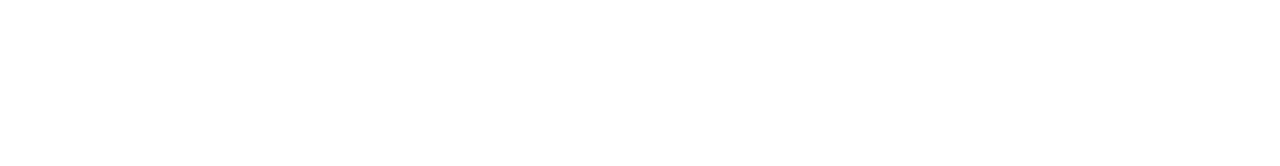
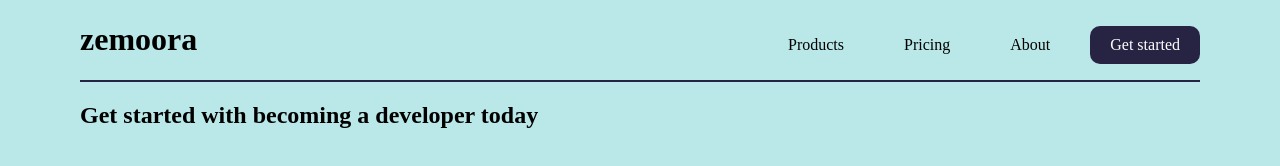
Before and after one commit to durosly/dev103-lesson12-project, a plain HTML site: page index.html in a window 1280 px wide. Drawn offline with Linux system fonts and the light colour scheme.

Commit message:
created header styles

```diff
--- a/assets/css/main.css
+++ b/assets/css/main.css
@@ -0,0 +1,44 @@
+
+body {
+    margin: 0;
+}
+
+
+.landing-page {
+    height: 100vh;
+    background-color: #bae8e8;
+    padding: 10px 80px;
+    padding-bottom: 0;
+}
+
+header {
+    display: flex;
+    justify-content: space-between;
+    align-items: baseline;
+    border-bottom: 2px solid #272343;
+}
+
+h1 {
+    margin-top: 0;
+    /* background-color: #fff; */
+}
+
+nav ul {
+    list-style-type: none;
+    padding: 0;
+    display: flex;
+    gap: 20px;
+}
+
+nav a {
+    text-decoration: none;
+    color: #000000;
+    display: block;
+    padding: 10px 20px;
+}
+
+.link-special {
+    background-color: #272343;
+    color: #ffffff;
+    border-radius: 10px;
+}
--- a/index.html
+++ b/index.html
@@ -5,6 +5,19 @@
         <title>zemoora dev103 - lesson 12</title>
     </head>
     <body>
-
+        <div class="landing-page">
+            <header>
+                <h1>zemoora</h1>
+                <nav>
+                    <ul>
+                        <li><a href="#">Products</a></li>
+                        <li><a href="#">Pricing</a></li>
+                        <li><a href="#">About</a></li>
+                        <li><a class="link-special" href="#">Get started</a></li>
+                    </ul>
+                </nav>
+            </header>
+            <h2>Get started with becoming a developer today</h2>
+        </div>
     </body>
 </html>
```
